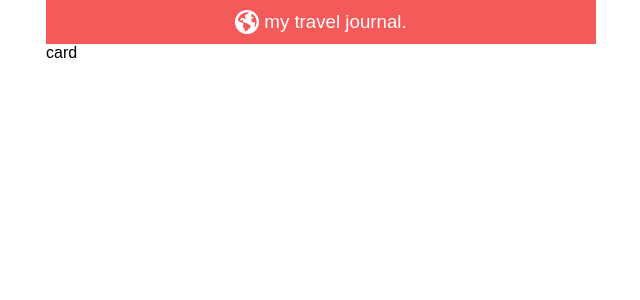
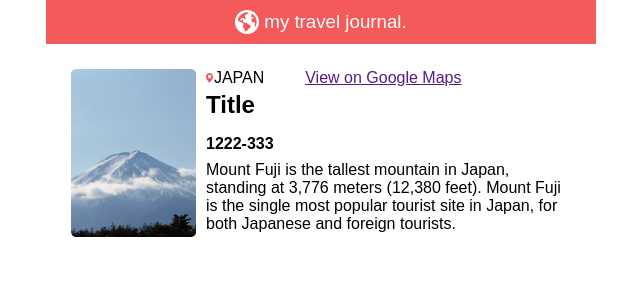
Before and after one commit to Ireme-Nyawe/travel-journal, a React (Vite) app: page / in a window 1280 px wide. Shown: the top 300 px of the page, without its empty margins (319-959 px from the left). Built offline with nearby package versions, Linux system fonts and the light colour scheme.

Commit message:
design static card

```diff
--- a/src/components/Card.jsx
+++ b/src/components/Card.jsx
@@ -1,3 +1,29 @@
 export default function Card() {
-  return <div className="card">card</div>
+  return (
+    <div className="card">
+      <img
+        src="../src/assets/card-image.png"
+        alt="journal-image"
+        className="card-image"
+      />
+      <div className="card-part">
+        <div className="line1-card">
+          <img
+            src="../src/assets/location-icon.png"
+            alt="location-icon"
+            className="location-icon"
+          />
+          <span>JAPAN</span>
+          <a href="">View on Google Maps</a>
+        </div>
+        <h2 className="title">Title</h2>
+        <h4 className="date-range">1222-333</h4>
+        <p className="description">
+          Mount Fuji is the tallest mountain in Japan, standing at 3,776 meters
+          (12,380 feet). Mount Fuji is the single most popular tourist site in
+          Japan, for both Japanese and foreign tourists.
+        </p>
+      </div>
+    </div>
+  );
 }
--- a/src/index.css
+++ b/src/index.css
@@ -24,3 +24,39 @@ font-family: Arial, Helvetica, sans-serif;
     margin-left: 5px;
     color: white;
 }
+/* card */
+.cards-container{
+width: 100%;
+}
+.card{
+    display: flex;
+    width: 100%;
+    padding: 25px;
+}
+.card-image{
+    width: 25%;
+    margin-right: 10px;
+}
+.card-part{
+    width: 75%;
+    align-items: center;
+}
+.line1-card{
+    display: flex;
+    align-items: center;
+    width: 70%;
+    justify-content: space-between;
+}
+.location-icon{
+    margin: 0;
+    margin-right: -40px;
+}
+.description{
+    margin-top: 8px;
+}
+.date-range{
+    margin-top: 16px;
+}
+.title{
+    margin-top: 4px;
+}
```
Also changed, not shown: src/assets/card-image.png (added).
